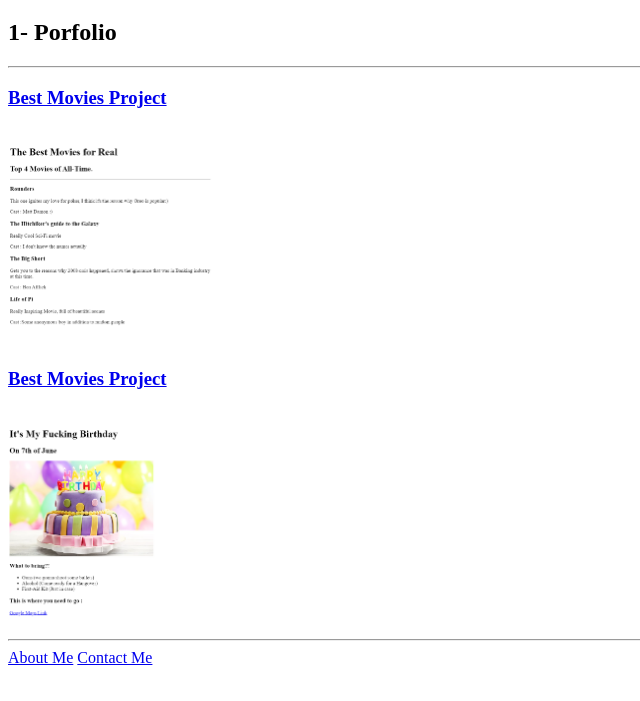
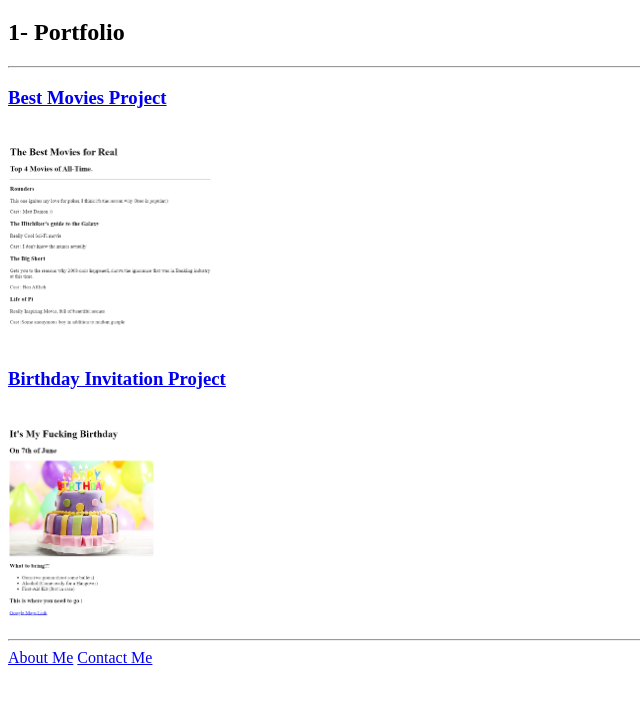
Before and after one commit to BARAKA47/html-portfolio, a plain HTML site: page index.html in a window 1280 px wide. Shown: the part 61-762 px from the top of the page, without its empty margins (0-640 px from the left). Drawn offline with Linux system fonts and the light colour scheme.

Commit message:
Update index.html

```diff
--- a/index.html
+++ b/index.html
@@ -8,14 +8,14 @@
 </head>
 <body>
     <h1>Mu'tah Project</h1>
-    <h2>1- Porfolio</h2>
+    <h2>1- Portfolio</h2>
     <hr />
 
     <h3><a href="./public/movie-ranking.html">Best Movies Project</a></h3>
     <br />
     <img src="./assets/images/Movies site.png" height="200" alt="screenshot of a site showing the best movies in the world" />
  <br />
-    <h3><a href="./public/birthday-invite.html">Best Movies Project</a></h3>
+    <h3><a href="./public/birthday-invite.html">Birthday Invitation Project</a></h3>
     <br />
     <img src="./assets/images/Birthdayinvite.png" height="200" alt="screenshot of a site showing an invite to a birthday" />
     <hr />
```
